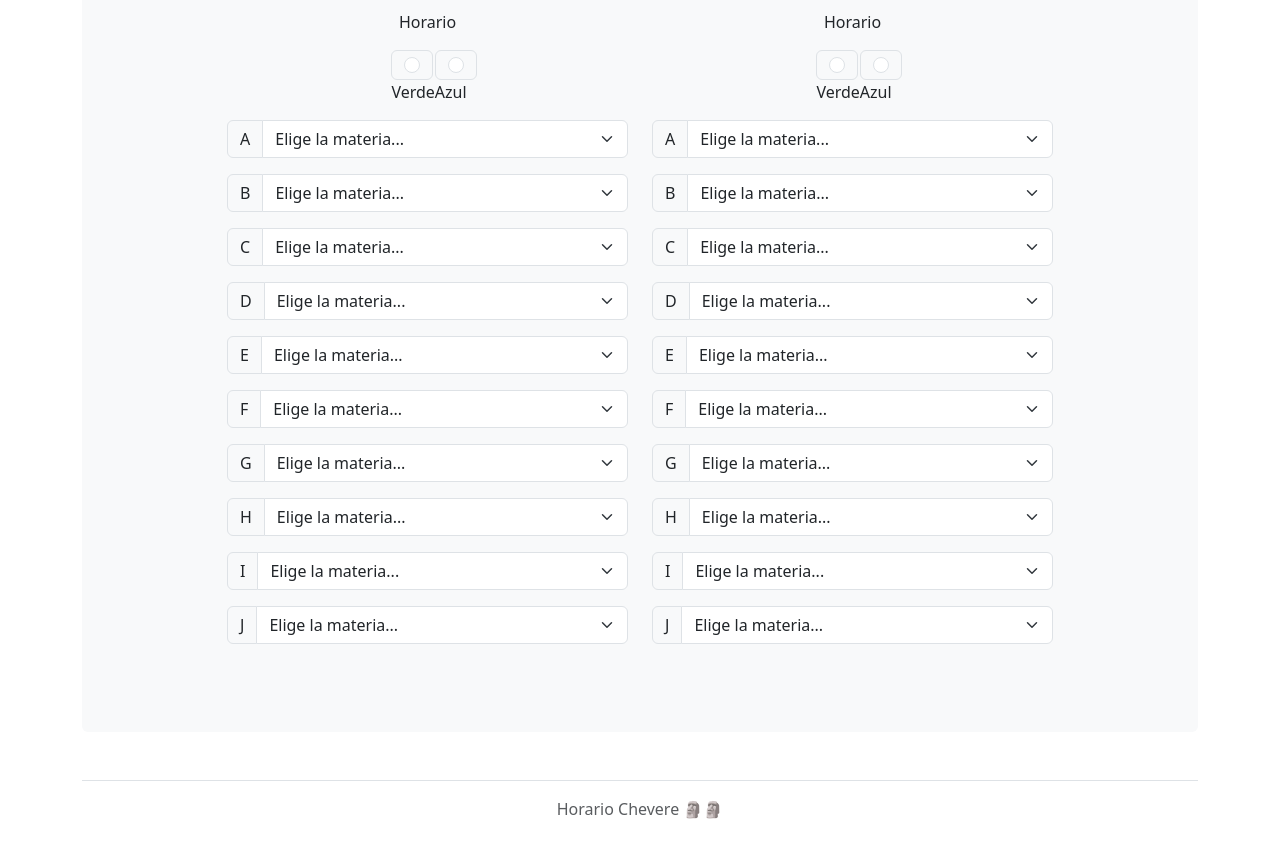
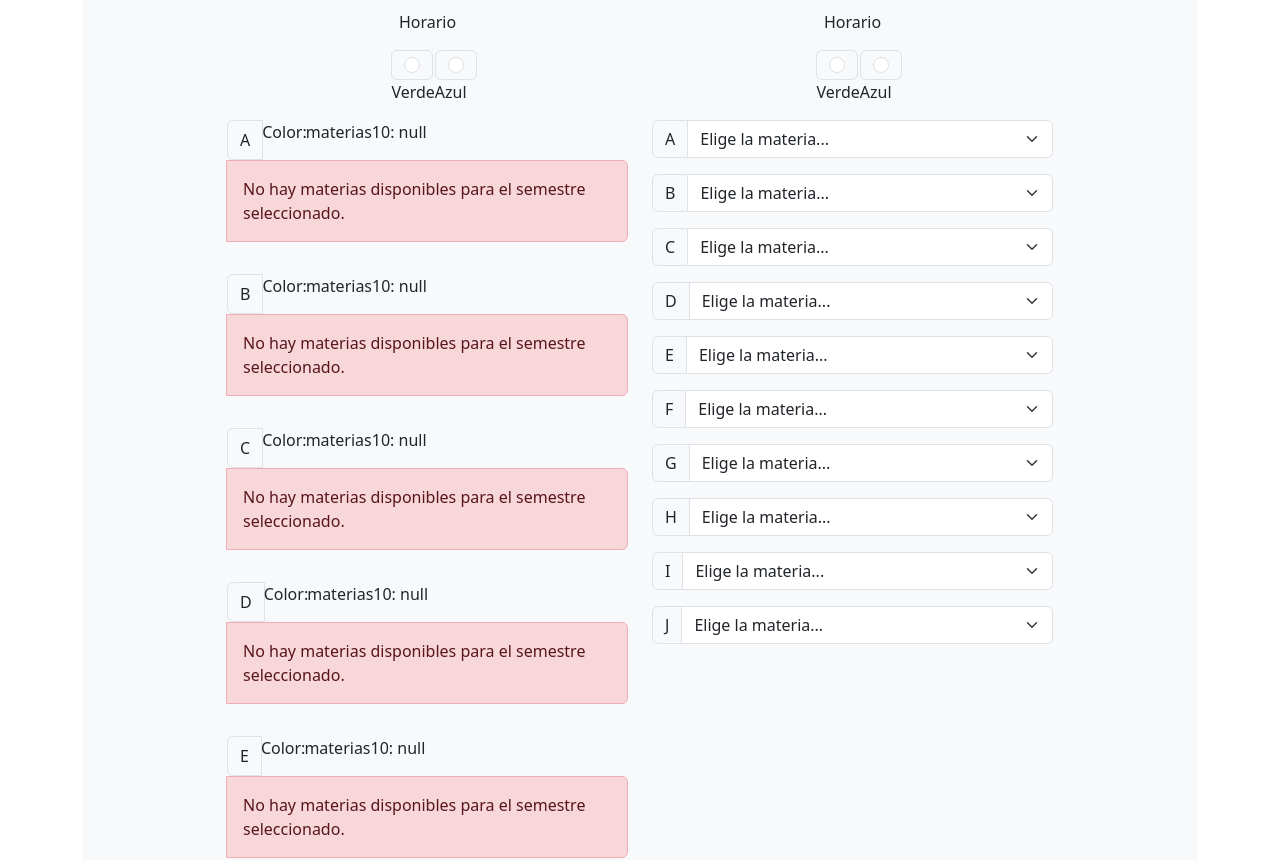
Before and after one commit to NogaSancho/HorariosColegio, a React (Vite) app: page / in a window 1280 px wide. Shown: the part 300-1160 px from the top of the page. Built offline with nearby package versions, Linux system fonts and the light colour scheme.

Commit message:
Filtrando las opciones de materias por la letra correspondiente

```diff
--- a/src/App.jsx
+++ b/src/App.jsx
@@ -1,14 +1,15 @@
-import React from 'react'
+import React, { useState } from 'react'
 import Header from './Header.jsx'
 import HorariosForm from './HorariosForm.jsx'
 import Footer from './Footer.jsx'
 
 function App() {
+  const [selectedSemester, setSelectedSemester] = useState(null);
 
   return (
     <>
       <Header />
-      <HorariosForm />
+      <HorariosForm selectedSemester={selectedSemester} setSelectedSemester={setSelectedSemester} />
       <Footer />
     </>
   )
--- a/src/HorariosForm.jsx
+++ b/src/HorariosForm.jsx
@@ -3,7 +3,13 @@ import './Bootstrap/js/bootstrap.bundle.min.js';
 import './Bootstrap/js/color-modes.js';
 import Materias from './materias.jsx';
 
-function HorariosForm() {
+function HorariosForm({ selectedSemester, setSelectedSemester }) {
+    console.log(selectedSemester);
+    const handleSemesterChange = (event) => {
+        const value = event.target.value;
+        setSelectedSemester(value);
+    }
+
     return (
         <div className="container my-5">
             <div className="bg-body-tertiary p-5 rounded">
@@ -13,9 +19,9 @@ function HorariosForm() {
                             <div className="input-group mb-3">
                                 <select className="form-select" id="inputGroupSelect01">
                                     <option defaultValue>Elije el año actual...</option>
-                                    <option value="1">2025</option>
-                                    <option value="2">2026</option>
-                                    <option value="3">2027</option>
+                                    <option value="2025">2025</option>
+                                    <option value="2026">2026</option>
+                                    <option value="2027">2027</option>
                                 </select>
                             </div>
                         </div>
@@ -25,9 +31,9 @@ function HorariosForm() {
                             <div className="input-group mb-3">
                                 <select className="form-select" id="inputGroupSelect01">
                                     <option defaultValue>Elije el año actual...</option>
-                                    <option value="1">2025</option>
-                                    <option value="2">2026</option>
-                                    <option value="3">2027</option>
+                                    <option value="2025">2025</option>
+                                    <option value="2026">2026</option>
+                                    <option value="2027">2027</option>
                                 </select>
                             </div>
                         </div>
@@ -37,9 +43,9 @@ function HorariosForm() {
                             <div className="input-group mb-3">
                                 <select className="form-select" id="inputGroupSelect01">
                                     <option defaultValue>Elije tu nombre...</option>
-                                    <option value="1">Usuario</option>
-                                    <option value="2">Usuario 2</option>
-                                    <option value="3">Usuario 3</option>
+                                    <option value="Usuario">Usuario</option>
+                                    <option value="Usuario 2">Usuario 2</option>
+                                    <option value="Usuario 3">Usuario 3</option>
                                 </select>
                             </div>
                         </div>
@@ -49,10 +55,10 @@ function HorariosForm() {
                             <div className="input-group mb-3">
                                 <select className="form-select" id="inputGroupSelect01">
                                     <option defaultValue>Elije tu Grado Actual...</option>
-                                    <option value="1">8</option>
-                                    <option value="2">9</option>
-                                    <option value="3">10</option>
-                                    <option value="4">11</option>
+                                    <option value="8">8</option>
+                                    <option value="9">9</option>
+                                    <option value="10">10</option>
+                                    <option value="11">11</option>
                                 </select>
                             </div>
                         </div>
@@ -67,7 +73,7 @@ function HorariosForm() {
                             <div className="col-sm-2">
                                 <div className="input-group" id="horario-verde">
                                     <div className="input-group-text">
-                                        <input className="form-check-input mt-0" type="radio" value=""
+                                        <input className="form-check-input mt-0" type="radio" value="verde" onClick={handleSemesterChange}
                                             aria-label="Radio button for following text input"/>
                                     </div>
                                 </div>
@@ -77,7 +83,7 @@ function HorariosForm() {
                             <div className="col-sm-2">
                                 <div className="input-group" id="horario-azul">
                                     <div className="input-group-text">
-                                        <input className="form-check-input mt-0" type="radio" value=""
+                                        <input className="form-check-input mt-0" type="radio" value="azul" onClick={handleSemesterChange}
                                             aria-label="Radio button for following text input"/>
                                     </div>
                                 </div>
@@ -88,61 +94,61 @@ function HorariosForm() {
                             <div className="col-sm-14" id="materias-As">
                                 <div className="input-group mb-3">
                                     <label className="input-group-text" htmlFor="inputGroupSelect01">A</label>
-                                    <Materias />
+                                    <Materias selectedSemester={selectedSemester} letraFiltro="A" />
                                 </div>
                             </div>
                             <div className="col-sm-14">
                                 <div className="input-group mb-3" id="materias-Bs">
                                     <label className="input-group-text" htmlFor="inputGroupSelect01">B</label>
-                                    <Materias />
+                                    <Materias selectedSemester={selectedSemester} letraFiltro="B" />
                                 </div>
                             </div>
                             <div className="col-sm-14">
                                 <div className="input-group mb-3" id="materias-Cs">
                                     <label className="input-group-text" htmlFor="inputGroupSelect01">C</label>
-                                    <Materias />
+                                    <Materias selectedSemester={selectedSemester} letraFiltro="C" />
                                 </div>
                             </div>
                             <div className="col-sm-14">
                                 <div className="input-group mb-3" id="materias-Ds">
                                     <label className="input-group-text" htmlFor="inputGroupSelect01">D</label>
-                                    <Materias />
+                                    <Materias selectedSemester={selectedSemester} letraFiltro="D" />
                                 </div>
                             </div>
                             <div className="col-sm-14">
                                 <div className="input-group mb-3"   id="materias-Es">
                                     <label className="input-group-text" htmlFor="inputGroupSelect01">E</label>
-                                    <Materias />
+                                    <Materias selectedSemester={selectedSemester} letraFiltro="E" />
                                 </div>
                             </div>
                             <div className="col-sm-14">
                                 <div className="input-group mb-3"   id="materias-Fs">
                                     <label className="input-group-text" htmlFor="inputGroupSelect01">F</label>
-                                    <Materias />
+                                    <Materias selectedSemester={selectedSemester} letraFiltro="F" />
                                 </div>
                             </div>
                             <div className="col-sm-14">
                                 <div className="input-group mb-3" id="materias-Gs">
                                     <label className="input-group-text" htmlFor="inputGroupSelect01">G</label>
-                                    <Materias />
+                                    <Materias selectedSemester={selectedSemester} letraFiltro="G" />
                                 </div>
                             </div>
                             <div className="col-sm-14">
                                 <div className="input-group mb-3" id="materias-Hs">
                                     <label className="input-group-text" htmlFor="inputGroupSelect01">H</label>
-                                    <Materias />
+                                    <Materias selectedSemester={selectedSemester} letraFiltro="H" />
                                 </div>
                             </div>
                             <div className="col-sm-14">
                                 <div className="input-group mb-3" id="materias-Is">
                                     <label className="input-group-text" htmlFor="inputGroupSelect01">I</label>
-                                    <Materias />
+                                    <Materias selectedSemester={selectedSemester} letraFiltro="I" />
                                 </div>
                             </div>
                             <div className="col-sm-14">
                                 <div className="input-group mb-3" id="materias-Js">
                                     <label className="input-group-text" htmlFor="inputGroupSelect01">J</label>
-                                    <Materias />
+                                    <Materias selectedSemester={selectedSemester} letraFiltro="J" />
                                 </div>
                             </div>
                         </div>
@@ -154,7 +160,7 @@ function HorariosForm() {
                             <div className="col-sm-2">
                                 <div className="input-group" id="horario-verde">
                                     <div className="input-group-text">
-                                        <input className="form-check-input mt-0" type="radio" value=""
+                                        <input className="form-check-input mt-0" type="radio" value="verde" onClick={handleSemesterChange}
                                             aria-label="Radio button for following text input"/>
                                     </div>
                                 </div>
@@ -164,13 +170,12 @@ function HorariosForm() {
                             <div className="col-sm-2">
                                 <div className="input-group" id="horario-azul">
                                     <div className="input-group-text">
-                                        <input className="form-check-input mt-0" type="radio" value=""
+                                        <input className="form-check-input mt-0" type="radio" value="azul" onClick={handleSemesterChange}
                                             aria-label="Radio button for following text input"/>
                                     </div>
                                 </div>
                                 <p>Azul</p>
                             </div>
-
                         </div>
                         <div className="row">
                             <div className="col-sm-14">
--- a/src/materias.js
+++ b/src/materias.js
@@ -393,6 +393,7 @@ const materias = {
             nombre: "Media Production",
             letra: "C",
             area: "Inglés",
+        },
         14: {
             nombre: "Comparative Literature & Film",
             letra: "C",
@@ -1686,6 +1687,5 @@ const materias = {
         }
     }
 }
-}
 
 export default materias
--- a/src/materias.jsx
+++ b/src/materias.jsx
@@ -1,13 +1,37 @@
 import materias from './materias.js';
 
-function Materias () {
-    const materias11verde = Object.entries(materias.materias10verde1);
+function Materias ({ selectedSemester, letraFiltro }) {
+    const handleSemesterMaterials = (colorHorario) => {
+        switch (colorHorario) {
+            case 'verde':
+                return Object.entries(materias.materias10verde1);
+            case 'azul':
+                return Object.entries(materias.materias10azul1);
+            default:
+                return null;
+        }
+    }
 
-    return (
+    const materias10 = handleSemesterMaterials(selectedSemester);
+
+    // Filtra las materias por la letra correspondiente al semestre seleccionado
+    const materiasFiltradas = materias10
+        ? materias10.filter(([_, materia]) => materia.letra === letraFiltro)
+        : [];
+
+    return materias10 === null ? (
+        <>
+            <p>Color: {selectedSemester} </p>
+            <p> materias10: {JSON.stringify(materias10)}</p>
+            <div className="alert alert-danger" role="alert">
+                No hay materias disponibles para el semestre seleccionado.
+            </div>
+        </>
+    ) : (
         <select className="form-select" id="inputGroupSelect01">
             <option defaultValue>Elige la materia...</option>
-            {materias11verde.map(([id, materia]) => (
-                <option key={id} value={materia.area}>{materia.nombre}</option>
+            {materiasFiltradas.map(([id, materia]) => (
+                <option key={id} value={materia.letra}>{materia.nombre}</option>
             ))}
         </select>
     )
```
Lines whose indentation alone changed are shown as unchanged.
